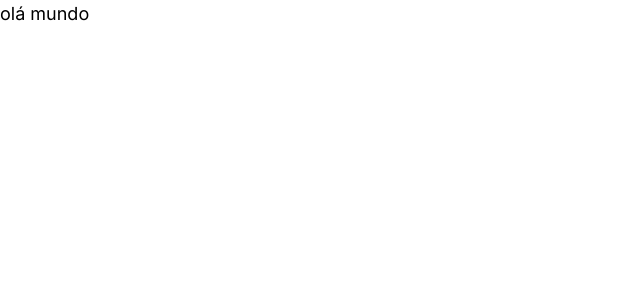
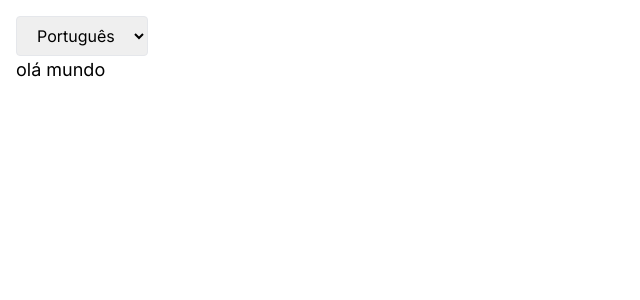
Before and after one commit to igorgabriel14/fe-emooe-rh, a Vue app: page / in a window 1280 px wide. Shown: the top 300 px of the page, without its empty margins (0-640 px from the left). Built offline with nearby package versions, Linux system fonts and the light colour scheme.

Commit message:
add LanguageSwitcher component and integrate it into HomeView for language selection

```diff
--- a/src/App.vue
+++ b/src/App.vue
@@ -1,5 +1,6 @@
 <script>
 import { RouterView } from 'vue-router'
+
 export default {
   name: 'App',
   components: {
--- /dev/null
+++ b/src/components/LanguageSwitcher.vue
@@ -0,0 +1,40 @@
+<script>
+export default {
+  name: 'LanguageSwitcher',
+  data() {
+    return {
+      currentLanguage: 'pt',
+    }
+  },
+  methods: {
+    changeLanguage(lang) {
+      this.$i18n.locale = lang
+    },
+  },
+  mounted() {
+    this.$i18n.locale = 'pt'
+    document.documentElement.lang = this.$i18n.locale
+    document.title = this.$t('title')
+  },
+  watch: {
+    '$i18n.locale'(newLocale) {
+      document.documentElement.lang = newLocale
+      document.title = this.$t('title')
+    },
+  },
+}
+</script>
+
+<template>
+  <div class="flex items-center gap-2">
+    <select
+      id="language-select"
+      v-model="currentLanguage"
+      @change="changeLanguage(currentLanguage)"
+      class="border py-2 px-4 rounded"
+    >
+      <option value="en">English</option>
+      <option value="pt">Português</option>
+    </select>
+  </div>
+</template>
--- a/src/views/HomeView.vue
+++ b/src/views/HomeView.vue
@@ -1,6 +1,11 @@
 <script>
+import LanguageSwitcher from '@/components/LanguageSwitcher.vue'
+
 export default {
   name: 'HomeView',
+  components: {
+    LanguageSwitcher,
+  },
   data() {
     return {}
   },
@@ -8,5 +13,8 @@ export default {
 </script>
 
 <template>
-  <p class="text-lg">{{ $t('message.hello') }}</p>
+  <div class="m-4">
+    <LanguageSwitcher />
+    <p class="text-lg">{{ $t('message.hello') }}</p>
+  </div>
 </template>
```
